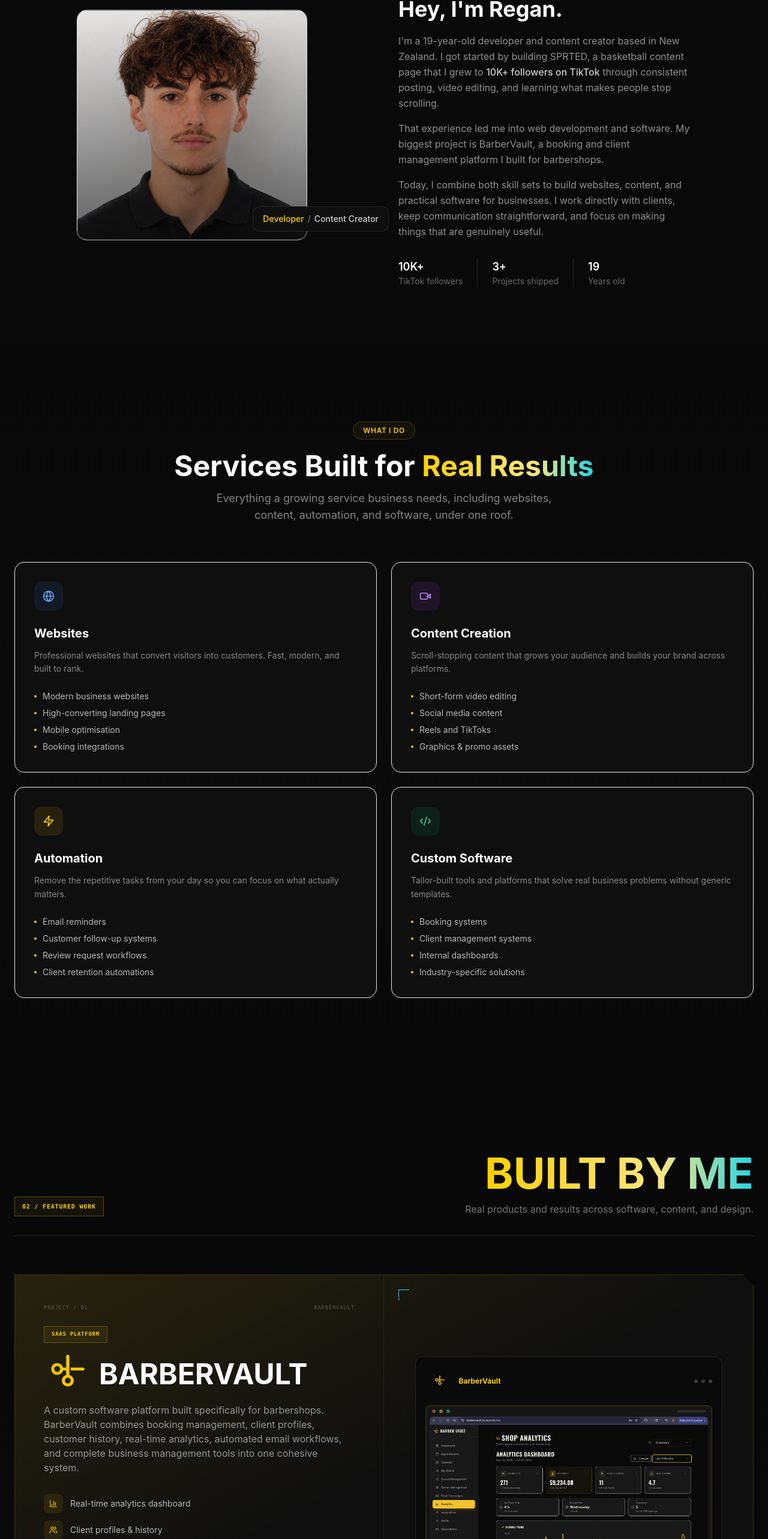
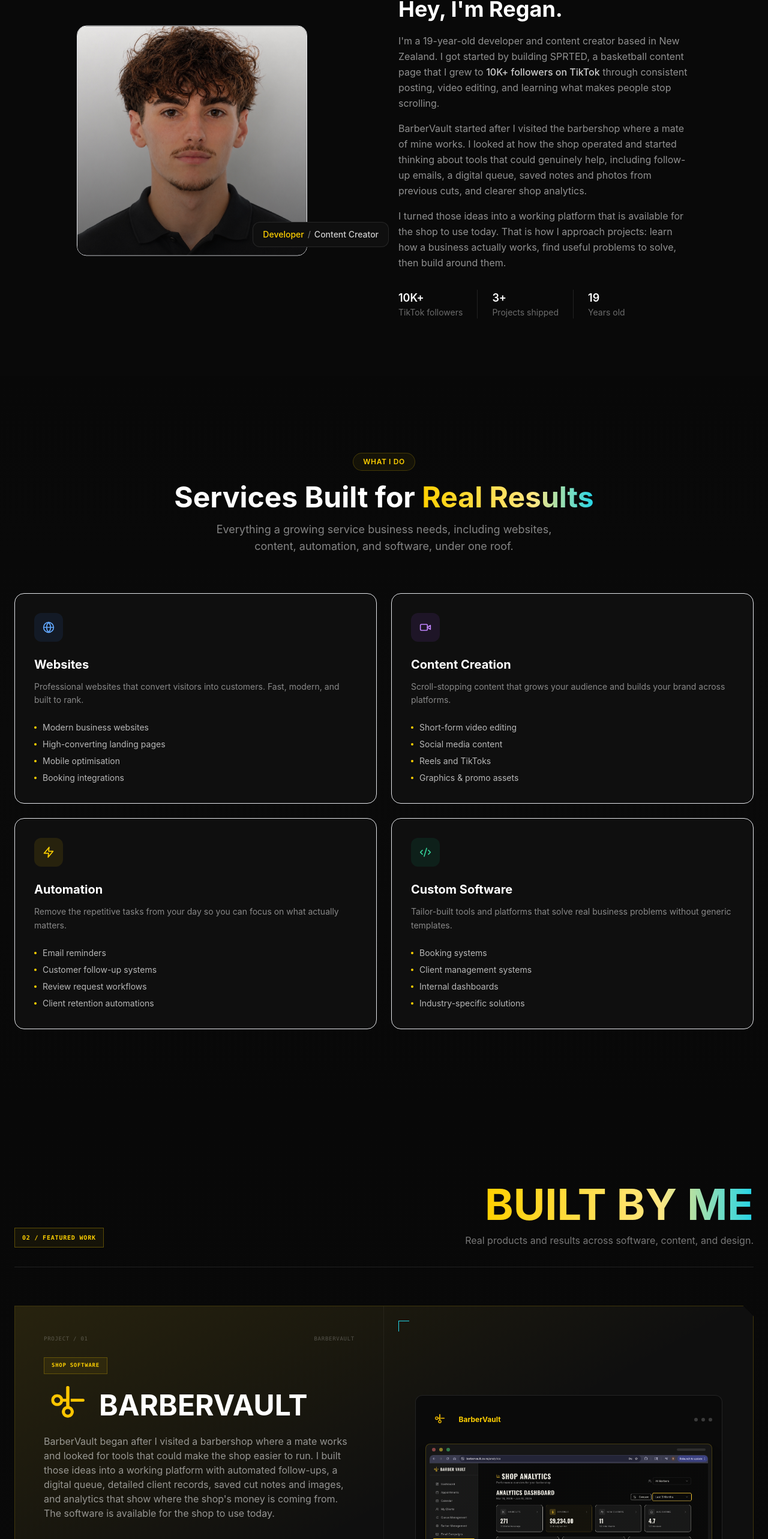
Before and after one commit to Regan-06/Regan-portfolio, a Next.js app in the folder Regan-portfolio/: page / in a window 1280 px wide. Shown: the part 1053-3619 px from the top of the page at 60% size. Built offline with nearby package versions, Linux system fonts and the light colour scheme.

Commit message:
more about me

```diff
--- a/Regan-portfolio/src/components/About.tsx
+++ b/Regan-portfolio/src/components/About.tsx
@@ -71,15 +71,17 @@
                 makes people stop scrolling.
               </p>
               <p>
-                That experience led me into web development and software. My
-                biggest project is BarberVault, a booking and client management
-                platform I built for barbershops.
+                BarberVault started after I visited the barbershop where a mate
+                of mine works. I looked at how the shop operated and started
+                thinking about tools that could genuinely help, including
+                follow-up emails, a digital queue, saved notes and photos from
+                previous cuts, and clearer shop analytics.
               </p>
               <p>
-                Today, I combine both skill sets to build websites, content, and
-                practical software for businesses. I work directly with clients,
-                keep communication straightforward, and focus on making things
-                that are genuinely useful.
+                I turned those ideas into a working platform that is available
+                for the shop to use today. That is how I approach projects: learn
+                how a business actually works, find useful problems to solve,
+                then build around them.
               </p>
             </div>
 
--- a/Regan-portfolio/src/components/Projects.tsx
+++ b/Regan-portfolio/src/components/Projects.tsx
@@ -6,15 +6,15 @@
 const projects = [
   {
     id: "barbervault",
-    label: "SaaS Platform",
+    label: "Shop Software",
     title: "BarberVault",
     description:
-      "A custom software platform built specifically for barbershops. BarberVault combines booking management, client profiles, customer history, real-time analytics, automated email workflows, and complete business management tools into one cohesive system.",
+      "BarberVault began after I visited a barbershop where a mate works and looked for tools that could make the shop easier to run. I built those ideas into a working platform with automated follow-ups, a digital queue, detailed client records, saved cut notes and images, and analytics that show where the shop's money is coming from. The software is available for the shop to use today.",
     tags: ["Next.js", "TypeScript", "Automation", "SaaS"],
     highlights: [
-      { icon: BarChart3, text: "Real-time analytics dashboard" },
-      { icon: Users, text: "Client profiles & history" },
-      { icon: Scissors, text: "Online booking system" },
+      { icon: BarChart3, text: "Detailed revenue and shop analytics" },
+      { icon: Users, text: "Client cut notes, history, and images" },
+      { icon: Scissors, text: "Digital queue and automated follow-ups" },
     ],
     accentColor: "#FFD000",
     bgGradient: "from-[#FFD000]/10 via-transparent to-transparent",
```
